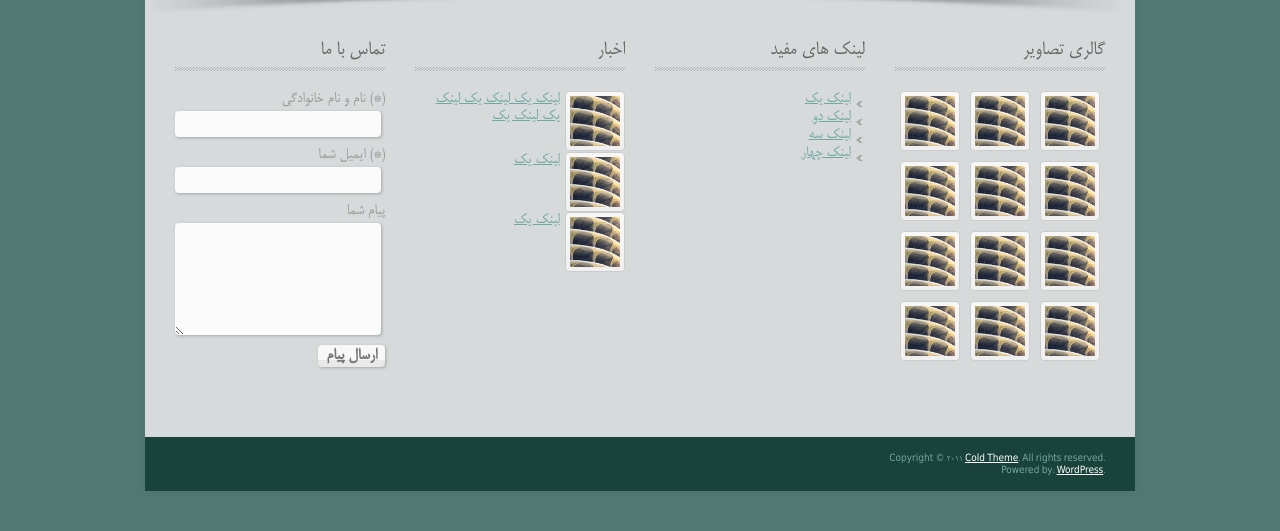
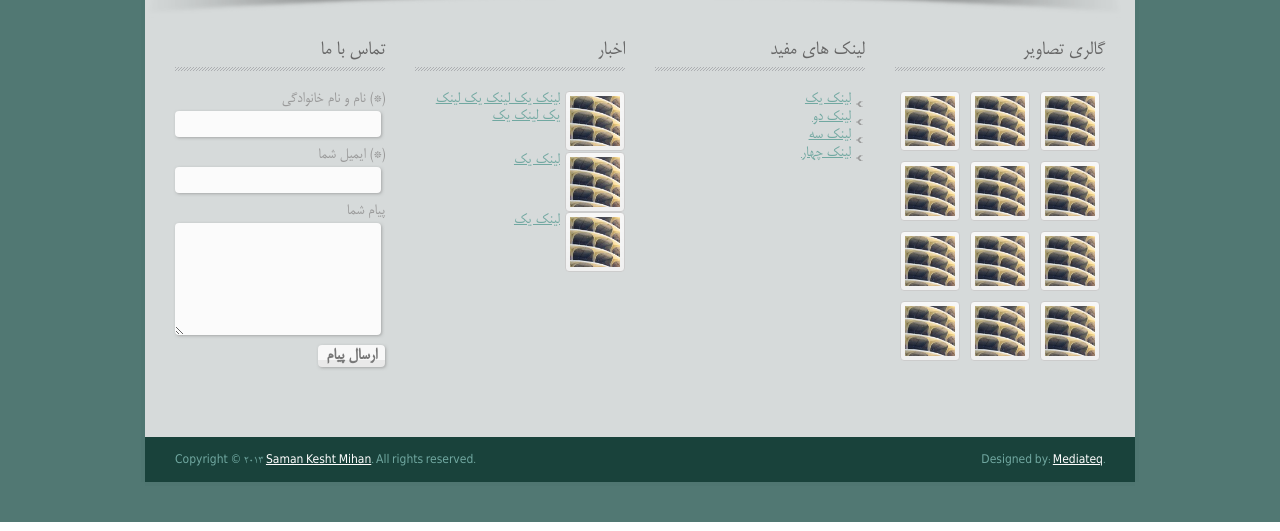
Before and after one commit to medworks/skm, a PHP site: page / in a window 1280 px wide. Shown: the part 1318-1849 px from the top of the page. Run offline with PHP 8.4, Linux system fonts and the light colour scheme.

Commit message:
fix footer

```diff
--- a/themes/css/style.css
+++ b/themes/css/style.css
@@ -24,6 +24,12 @@ body {
 }
 .ltr{
 	direction: ltr;
+}
+.fright{
+	float: right;
+}
+.fleft{
+	float: left;
 }
 
 /* forms */
@@ -1032,7 +1038,7 @@ code {
 	padding: 15px 30px;
 	margin: 0 auto;
 	width: 930px;
-	font-size: 10px;
+	font-size: 12px;
 }
 
 /* ---------------------------------------- */
--- a/themes/inc/footer.php
+++ b/themes/inc/footer.php
@@ -108,11 +108,11 @@
 		<br class="clear">
 	</div>
 	<div id="copyright">
-		<div class="one_half">Copyright © 2011
-			<a href="http://themeforest.net/user/e404">Cold Theme</a>. All rights reserved.
+		<div class="last right fright">Designed by:
+			<a href="http://www.mediateq.ir">Mediateq</a>.
 		</div>
-		<div class="one_half last right">Powered by:
-			<a href="http://wordpress.org">WordPress</a>.
+		<div class="left fleft">Copyright © 2013
+			<a href="./">Saman Kesht Mihan</a>. All rights reserved.
 		</div>
 		<br class="clear">
 	</div>
```
